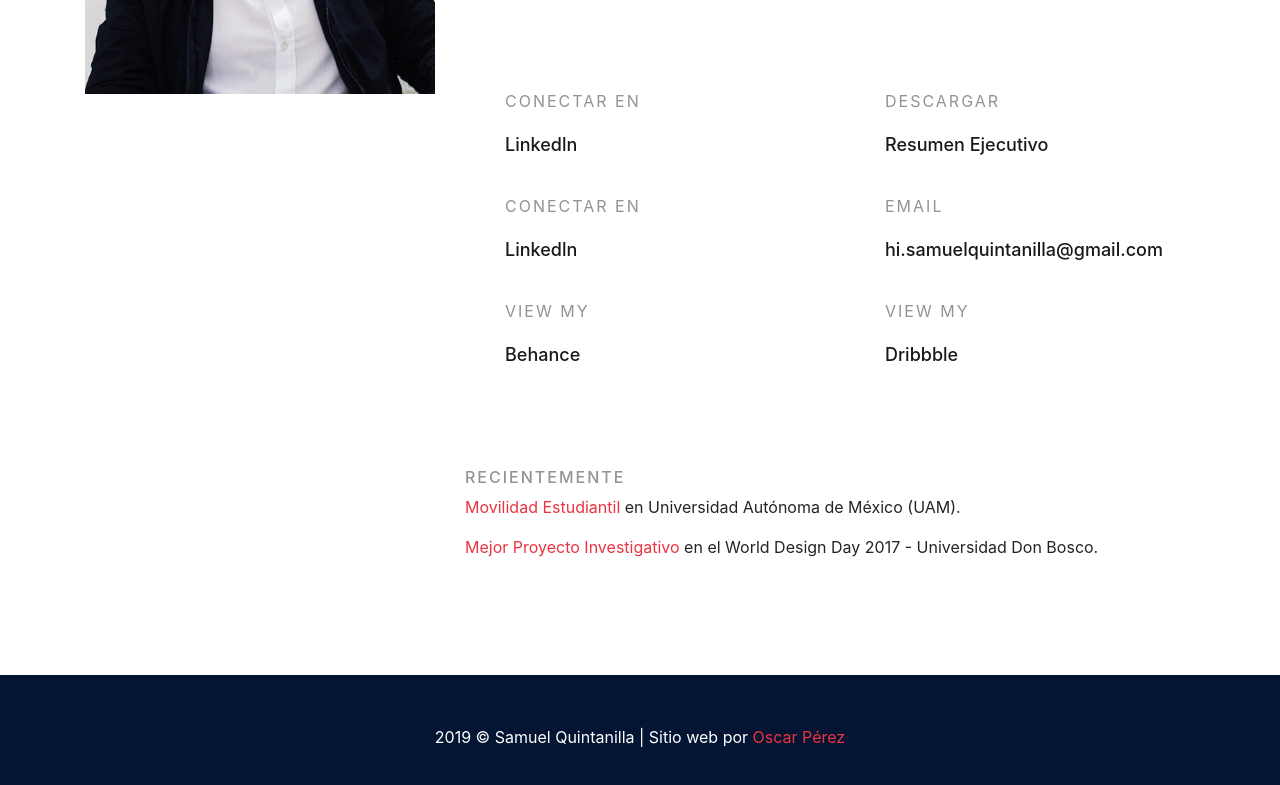
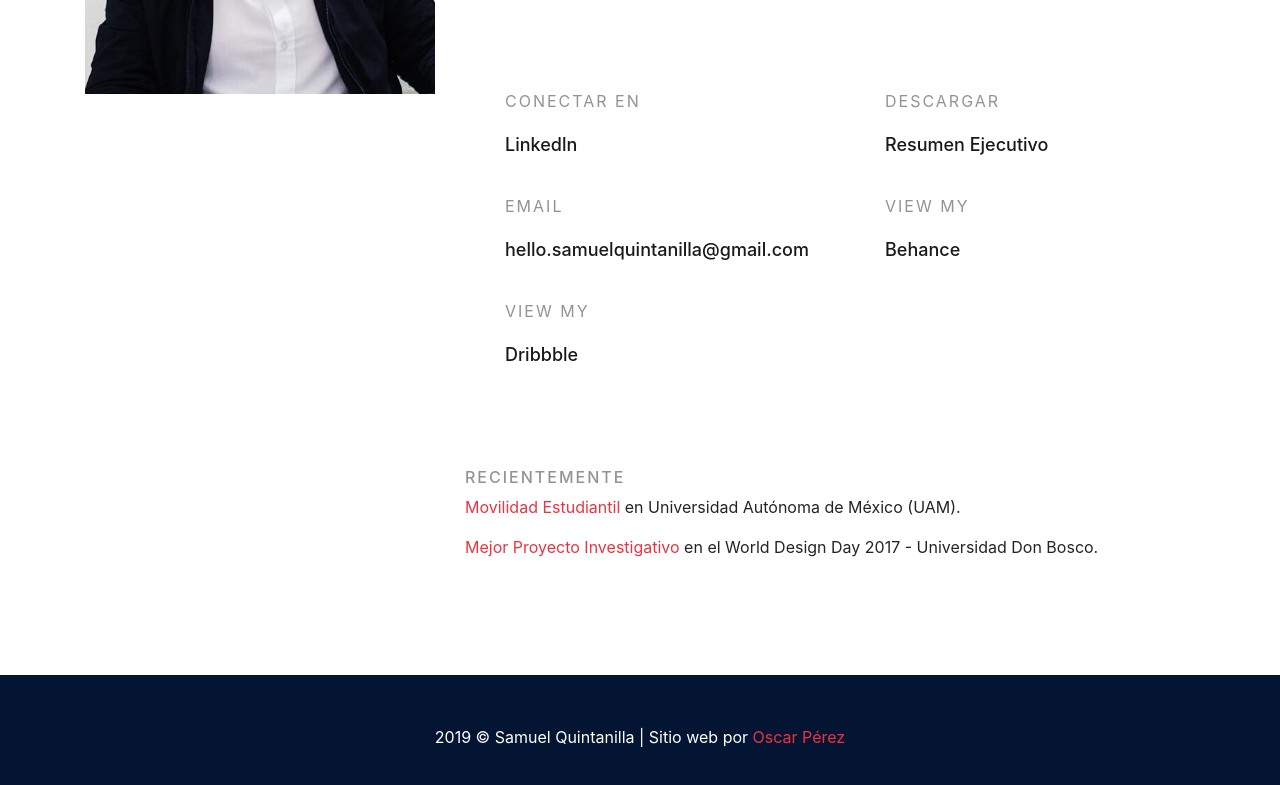
Before and after one commit to operezhernandez25/samuel-portfolio, a plain HTML site: page index.html in a window 1280 px wide. Shown: the part 2688-3473 px from the top of the page. Drawn offline with nearby package versions, Linux system fonts and the light colour scheme; a script that the page names is missing.

Commit message:
update samuel

```diff
--- a/index.html
+++ b/index.html
@@ -260,37 +260,32 @@
                 <div class="col-md-12 acerca-samuel-conexiones">
                   <div class="row">
                     <div class="col-md-6 about-links">
-                      <a href="#">
+                      <a target="_blank" href="https://www.linkedin.com/in/samuel-quintanilla-8781a416a">
                         <p class="titulo-conexiones">CONECTAR EN</p>
                         <p class="red-social">Linkedln</p>
                       </a>
                     </div>
                     <div class="col-md-6 about-links">
-                      <a href="./download-resumen/CV - Samuel Quintanilla.pdf" download>
+                      <a target="_blank" href="./download-resumen/CV - Samuel Quintanilla.pdf" download>
                           <p class="titulo-conexiones">DESCARGAR</p>
                           <p class="red-social">Resumen Ejecutivo</p>
                       </a>
                     </div>
-                    <div class="col-md-6 about-links">
-                        <a href="">
-                            <p class="titulo-conexiones">CONECTAR EN</p>
-                            <p class="red-social"> Linkedln</p>
+
+                      <div class="col-md-6 about-links">
+                        <a href="mailto:hello.samuelquintanilla@gmail.com">
+                            <p class="titulo-conexiones">EMAIL</p>
+                            <p class="red-social">hello.samuelquintanilla@gmail.com</p>
                         </a>
                       </div>
                       <div class="col-md-6 about-links">
-                        <a href="">
-                            <p class="titulo-conexiones">EMAIL</p>
-                            <p class="red-social">hi.samuelquintanilla@gmail.com </p>
-                        </a>
-                      </div>
-                      <div class="col-md-6 about-links">
-                          <a href="">
+                          <a target="_blank" href="https://www.behance.net/samuelquintanilla">
                               <p class="titulo-conexiones">VIEW MY</p>
                               <p class="red-social">Behance</p>
                           </a>
                         </div>
                         <div class="col-md-6 about-links">
-                          <a href="">
+                          <a target="_blank" href="https://dribbble.com/SamuelQuintanilla">
                               <p class="titulo-conexiones">VIEW MY</p>
                               <p class="red-social">Dribbble</p>
                           </a>
```
Also changed, not shown: trabajos/abro/02.jpg.
